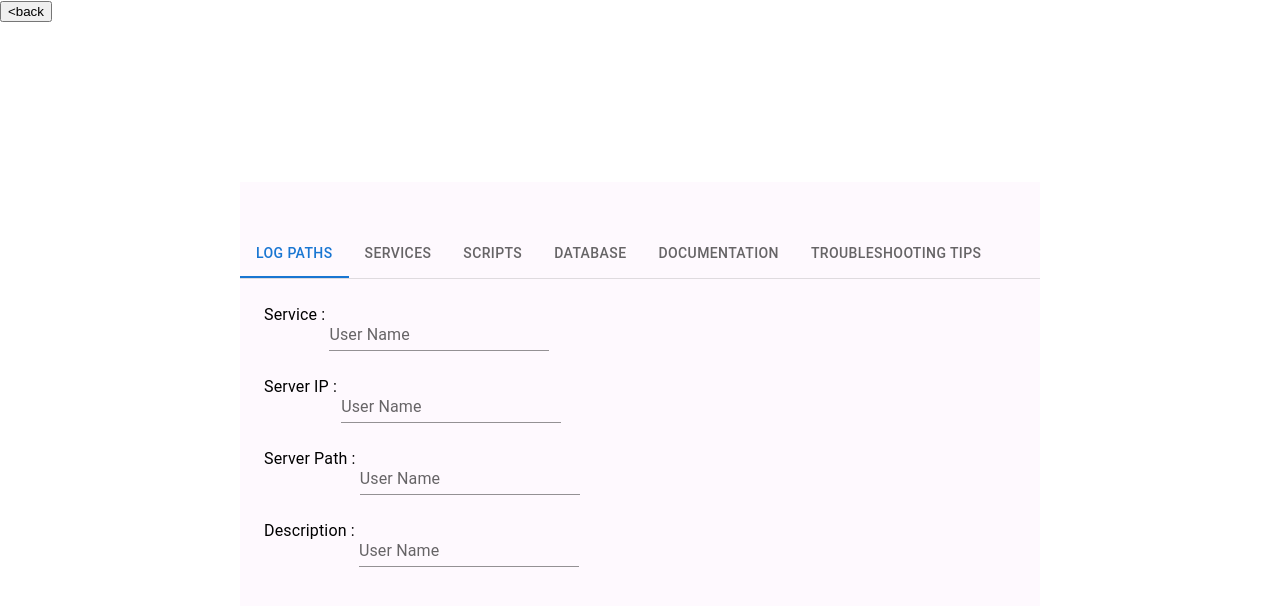
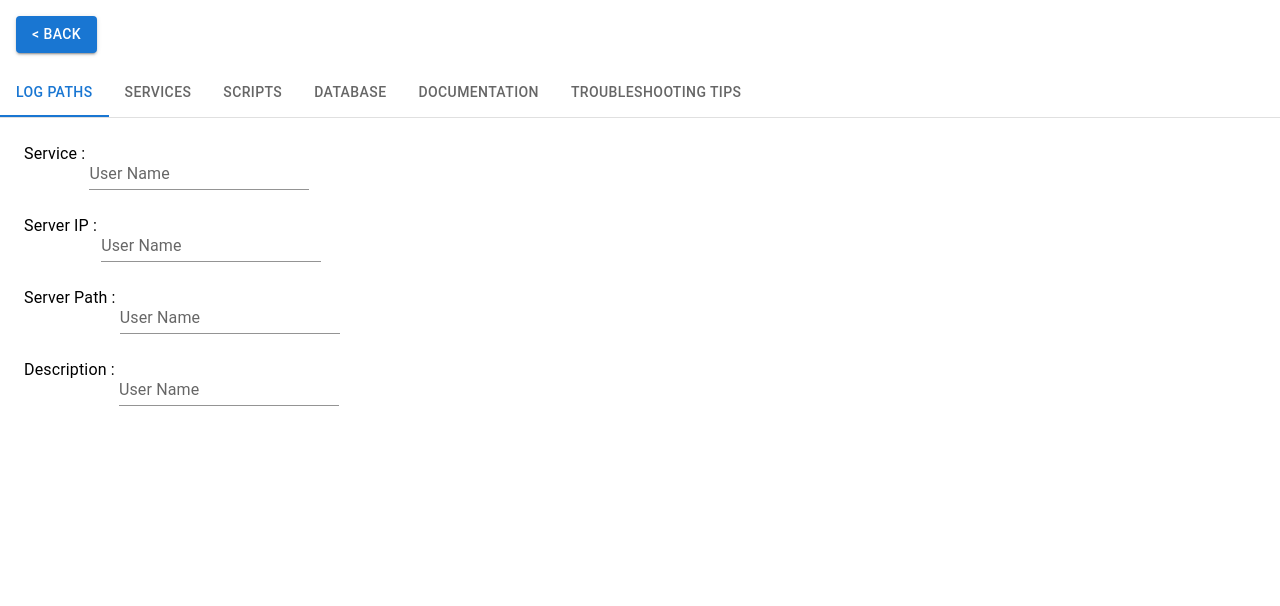
Before and after one commit to KAMADUSHKA/store-project, a React (Create React App) app: page /DigiBill in a window 1280 px wide. Shown: the top 606 px of the page. Built offline with nearby package versions, Linux system fonts and the light colour scheme.

Commit message:
'update'

```diff
--- a/src/Pages/Cards.js
+++ b/src/Pages/Cards.js
@@ -158,7 +158,7 @@ export default function Cards() {
     setData(dataCard.slice(startCard, endCard));
   };
 
-  const cardLocation =()=>{}
+
 
   const cardData = (item, key) => (
     <Grid key={key} item xs={6} sm={4} md={3} lg={2.4} xl={2.4}>
--- a/src/Pages/DigiBill.js
+++ b/src/Pages/DigiBill.js
@@ -1,45 +1,64 @@
-import React from 'react';
-import Box from '@mui/material/Box';
-import Tab from '@mui/material/Tab';
-import TabContext from '@mui/lab/TabContext';
-import TabList from '@mui/lab/TabList';
-import TabPanel from '@mui/lab/TabPanel';
-import TextField from '@mui/material/TextField';
-import InputLabel from '@mui/material/InputLabel';
-import MenuItem from '@mui/material/MenuItem';
-import FormControl from '@mui/material/FormControl';
-import Select from '@mui/material/Select';
+import React from "react";
+import Box from "@mui/material/Box";
+import Tab from "@mui/material/Tab";
+import TabContext from "@mui/lab/TabContext";
+import TabList from "@mui/lab/TabList";
+import TabPanel from "@mui/lab/TabPanel";
+import TextField from "@mui/material/TextField";
+import InputLabel from "@mui/material/InputLabel";
+import MenuItem from "@mui/material/MenuItem";
+import FormControl from "@mui/material/FormControl";
+import Select from "@mui/material/Select";
+import { Navigate, useNavigate } from "react-router-dom";
+import { Button, Grid } from "@mui/material";
+import { Form, Formik } from "formik";
 
 export default function DigiBill() {
-    const [value, setValue] = React.useState('1');
+  const [value, setValue] = React.useState("1");
+
+  const Navigate = useNavigate();
 
   const handleChange = (event, newValue) => {
     setValue(newValue);
-    }
+  };
 
-    const [docType, setDocType] = React.useState('');
+  const [docType, setDocType] = React.useState("");
 
-    const [truble, setTruble] = React.useState('');
+  const [truble, setTruble] = React.useState("");
 
   const item1Change = (event) => {
     setDocType(event.target.value);
-    }
+  };
 
   const item2Change = (event) => {
     setTruble(event.target.value);
-    }
+  };
 
   return (
     <div>
-        <button>{'<'}back </button>
-        {/* <button id='back-btn'>Back</button> */}
-            <div id='tabel'>
+      <Button
+        variant="contained"
+        sx={{ margin: 2 }}
+        onClick={() => {
+          Navigate("/Cards");
+        }}
+      >
+        {" < "} back{" "}
+      </Button>
+
+     <Formik>
+        <Form>
 
 
-                <Box sx={{ width: '100%', typography: 'body1' }}>
+
+      <Grid>
+        <Box sx={{ width: "100%", typography: "body1" }}>
           <TabContext value={value}>
-                        <Box sx={{ borderBottom: 1, borderColor: 'divider' }}>
-                            <TabList onChange={handleChange} aria-label="lab API tabs example">
+            <Box sx={{ borderBottom: 1, borderColor: "divider" }}>
+              <TabList
+                onChange={handleChange}
+                aria-label="lab API tabs example"
+              >
                 <Tab label="Log Paths" value="1" />
                 <Tab label="Services" value="2" />
                 <Tab label="Scripts" value="3" />
@@ -50,39 +69,187 @@ export default function DigiBill() {
             </Box>
 
             <TabPanel value="1">
-                                <span>Service : <TextField  id="standard-basic" label="User Name" variant="standard" /> </span><br/><br/>
-                                <span>Server IP : <TextField  id="standard-basic" label="User Name" variant="standard" /> </span><br/><br/>
-                                <span>Server Path : <TextField  id="standard-basic" label="User Name" variant="standard" /> </span><br/><br/>
-                                <span>Description : <TextField  id="standard-basic" label="User Name" variant="standard" /> </span><br/><br/>
+
+                Service :{" "}
+                <TextField
+                  id="standard-basic"
+                  label="User Name"
+                  variant="standard"
+                />
+
+              <br />
+              <br />
+
+                Server IP :{" "}
+                <TextField
+                  id="standard-basic"
+                  label="User Name"
+                  variant="standard"
+                />{" "}
+
+              <br />
+              <br />
+
+                Server Path :{" "}
+                <TextField
+                  id="standard-basic"
+                  label="User Name"
+                  variant="standard"
+                />{" "}
+
+              <br />
+              <br />
+
+                Description :{" "}
+                <TextField
+                  id="standard-basic"
+                  label="User Name"
+                  variant="standard"
+                />{" "}
+
+              <br />
+              <br />
             </TabPanel>
 
             <TabPanel value="2">
-                                <span>Service Name : <TextField  id="standard-basic" label="User Name" variant="standard" /> </span><br/><br/>
-                                <span>Server IP : <TextField  id="standard-basic" label="User Name" variant="standard" /> </span><br/><br/>
-                                <span>Servis Path : <TextField  id="standard-basic" label="User Name" variant="standard" /> </span><br/><br/>
-                                <span>Related Commands : <TextField  id="standard-basic" label="User Name" variant="standard" /> </span><br/><br/>
+              <span>
+                Service Name :{" "}
+                <TextField
+                  id="standard-basic"
+                  label="User Name"
+                  variant="standard"
+                />{" "}
+              </span>
+              <br />
+              <br />
+              <span>
+                Server IP :{" "}
+                <TextField
+                  id="standard-basic"
+                  label="User Name"
+                  variant="standard"
+                />{" "}
+              </span>
+              <br />
+              <br />
+              <span>
+                Servis Path :{" "}
+                <TextField
+                  id="standard-basic"
+                  label="User Name"
+                  variant="standard"
+                />{" "}
+              </span>
+              <br />
+              <br />
+              <span>
+                Related Commands :{" "}
+                <TextField
+                  id="standard-basic"
+                  label="User Name"
+                  variant="standard"
+                />{" "}
+              </span>
+              <br />
+              <br />
             </TabPanel>
 
             <TabPanel value="3">
-                                <span>location : <TextField  id="standard-basic" label="User Name" variant="standard" /> </span><br/><br/>
-                                <span>Server IP : <TextField  id="standard-basic" label="User Name" variant="standard" /> </span><br/><br/>
-                                <input type="file" /><br/><br/>
-                                <span>Description : <TextField  id="standard-basic" label="User Name" variant="standard" /> </span><br/><br/>
+              <span>
+                location :{" "}
+                <TextField
+                  id="standard-basic"
+                  label="User Name"
+                  variant="standard"
+                />{" "}
+              </span>
+              <br />
+              <br />
+              <span>
+                Server IP :{" "}
+                <TextField
+                  id="standard-basic"
+                  label="User Name"
+                  variant="standard"
+                />{" "}
+              </span>
+              <br />
+              <br />
+              <input type="file" />
+              <br />
+              <br />
+              <span>
+                Description :{" "}
+                <TextField
+                  id="standard-basic"
+                  label="User Name"
+                  variant="standard"
+                />{" "}
+              </span>
+              <br />
+              <br />
             </TabPanel>
 
             <TabPanel value="4">
-                                <span>DB Naame : <TextField  id="standard-basic" label="User Name" variant="standard" /> </span><br/><br/>
-                                <span>DB IP/Service IP : <TextField  id="standard-basic" label="User Name" variant="standard" /> </span><br/><br/>
-                                <span>Backup location : <TextField  id="standard-basic" label="User Name" variant="standard" /> </span><br/><br/>
-                                <span>Description : <TextField  id="standard-basic" label="User Name" variant="standard" /> </span><br/><br/>
+              <span>
+                DB Naame :{" "}
+                <TextField
+                  id="standard-basic"
+                  label="User Name"
+                  variant="standard"
+                />{" "}
+              </span>
+              <br />
+              <br />
+              <span>
+                DB IP/Service IP :{" "}
+                <TextField
+                  id="standard-basic"
+                  label="User Name"
+                  variant="standard"
+                />{" "}
+              </span>
+              <br />
+              <br />
+              <span>
+                Backup location :{" "}
+                <TextField
+                  id="standard-basic"
+                  label="User Name"
+                  variant="standard"
+                />{" "}
+              </span>
+              <br />
+              <br />
+              <span>
+                Description :{" "}
+                <TextField
+                  id="standard-basic"
+                  label="User Name"
+                  variant="standard"
+                />{" "}
+              </span>
+              <br />
+              <br />
             </TabPanel>
 
             <TabPanel value="5">
-                                <span>Document Title : <TextField  id="standard-basic" label="User Name" variant="standard" /> </span><br/><br/>
-                                <span>Upload File :
-
+              <span>
+                Document Title :{" "}
+                <TextField
+                  id="standard-basic"
+                  label="User Name"
+                  variant="standard"
+                />{" "}
+              </span>
+              <br />
+              <br />
+              <span>
+                Upload File :
                 <FormControl variant="standard" sx={{ m: 1, minWidth: 140 }}>
-                                                <InputLabel id="demo-simple-select-standard-label">Document Type</InputLabel>
+                  <InputLabel id="demo-simple-select-standard-label">
+                    Document Type
+                  </InputLabel>
 
                   <Select
                     labelId="demo-simple-select-standard-label"
@@ -91,26 +258,65 @@ export default function DigiBill() {
                     onChange={item1Change}
                     label="Age"
                   >
-
                     <MenuItem value={10}>Ten</MenuItem>
                     <MenuItem value={20}>Twenty</MenuItem>
-
                   </Select>
                 </FormControl>
-
-                                </span><br/><br/>
-                                <input type="file" /><br/><br/>
-                                <span>Description : <TextField  id="standard-basic" label="User Name" variant="standard" /> </span><br/><br/>
+              </span>
+              <br />
+              <br />
+              <input type="file" />
+              <br />
+              <br />
+              <span>
+                Description :{" "}
+                <TextField
+                  id="standard-basic"
+                  label="User Name"
+                  variant="standard"
+                />{" "}
+              </span>
+              <br />
+              <br />
             </TabPanel>
 
             <TabPanel value="6">
-                                <span>Service Name : <TextField  id="standard-basic" label="User Name" variant="standard" /> </span><br/><br/>
-                                <span>Issue Description : <TextField  id="standard-basic" label="User Name" variant="standard" /> </span><br/><br/>
-                                <span>Resolving Procedure : <TextField  id="standard-basic" label="User Name" variant="standard" /> </span><br/><br/>
-                                <span>Upload File :
-
+              <span>
+                Service Name :{" "}
+                <TextField
+                  id="standard-basic"
+                  label="User Name"
+                  variant="standard"
+                />{" "}
+              </span>
+              <br />
+              <br />
+              <span>
+                Issue Description :{" "}
+                <TextField
+                  id="standard-basic"
+                  label="User Name"
+                  variant="standard"
+                />{" "}
+              </span>
+              <br />
+              <br />
+              <span>
+                Resolving Procedure :{" "}
+                <TextField
+                  id="standard-basic"
+                  label="User Name"
+                  variant="standard"
+                />{" "}
+              </span>
+              <br />
+              <br />
+              <span>
+                Upload File :
                 <FormControl variant="standard" sx={{ m: 1, minWidth: 140 }}>
-                                                <InputLabel id="demo-simple-select-standard-label">Troubleshooting Type</InputLabel>
+                  <InputLabel id="demo-simple-select-standard-label">
+                    Troubleshooting Type
+                  </InputLabel>
 
                   <Select
                     labelId="demo-simple-select-standard-label"
@@ -119,19 +325,22 @@ export default function DigiBill() {
                     onChange={item2Change}
                     label="Age"
                   >
-
                     <MenuItem value={10}>Not</MenuItem>
                     <MenuItem value={20}>Mandatory</MenuItem>
-
                   </Select>
                 </FormControl>
-
-                                </span><br/><br/>
+              </span>
+              <br />
+              <br />
             </TabPanel>
           </TabContext>
         </Box>
+      </Grid>
 
-            </div><br/><br/>
+      </Form>
+     </Formik>
+      <br />
+      <br />
     </div>
   );
-};
+}
--- a/src/Style/Style.css
+++ b/src/Style/Style.css
@@ -267,7 +267,7 @@
     align-items: center;
     justify-content: center;
     display: flex;
-    background-color: #db15c106;
+    /* background-color: #db15c106; */
     margin: auto;
     margin-top: 10rem;
 }
```
Also changed, not shown: src/Pages/CocaCola.js (+53 -1 lines). Lines whose indentation alone changed are shown as unchanged.
